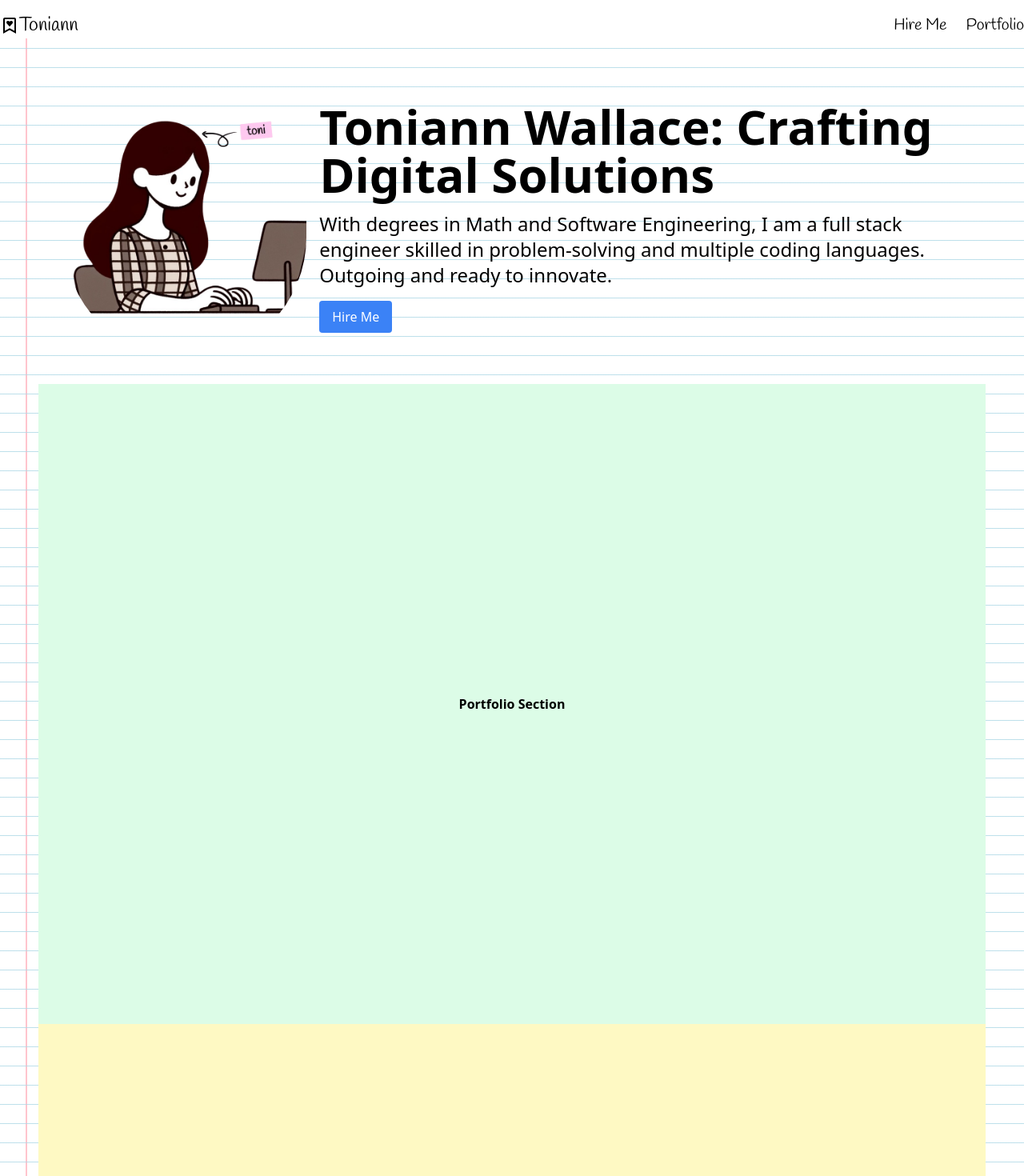
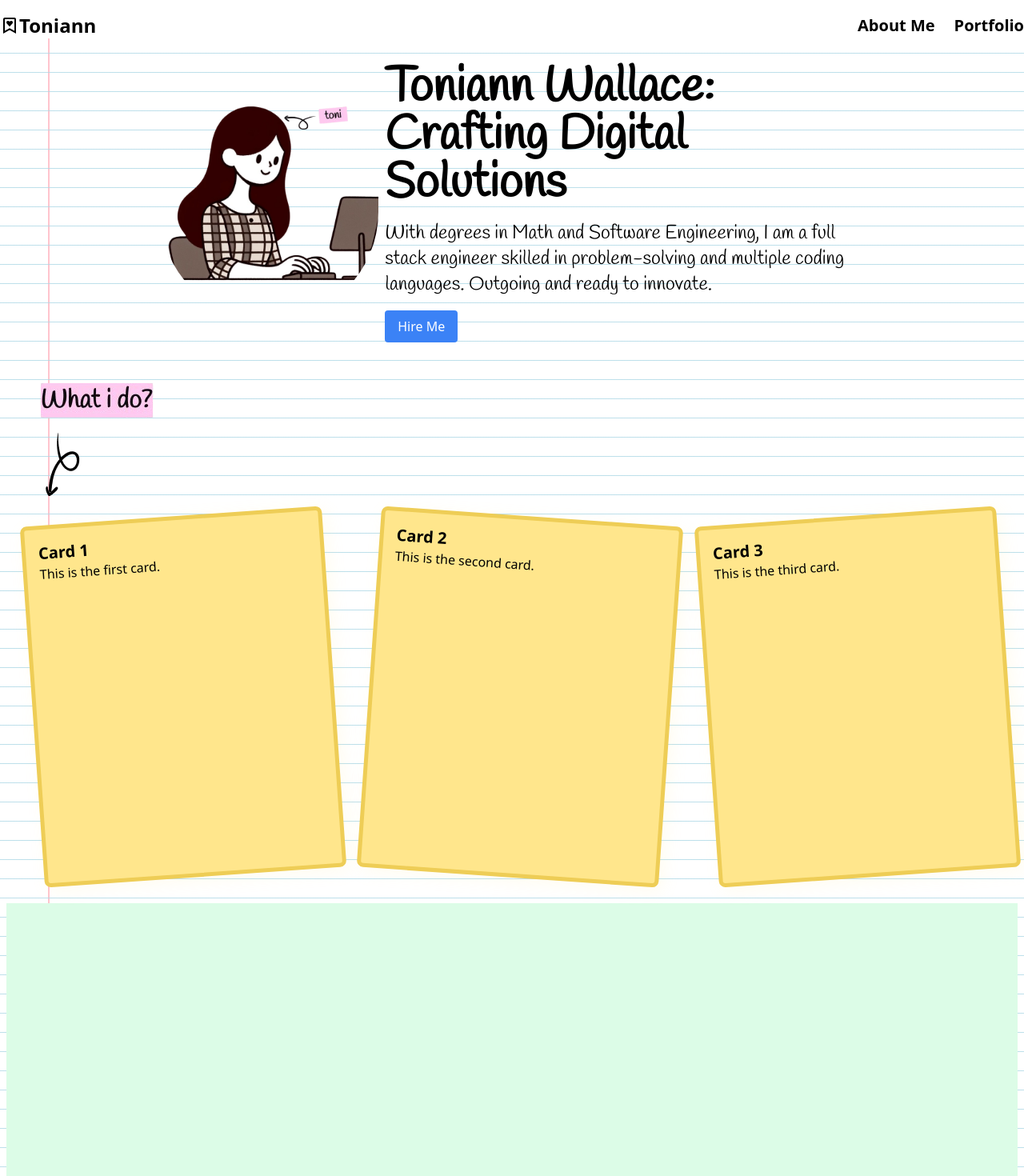
Before and after one commit to twalla13/nextjs-portfolio, a Next.js app: page / in a window 1280 px wide. Shown: the top 1470 px of the page at 80% size. Built offline with nearby package versions, Linux system fonts and the light colour scheme.

Commit message:
change red line for larger screens, add about section with cards

```diff
--- /dev/null
+++ b/src/app/components/AboutMeSection.tsx
@@ -0,0 +1,52 @@
+/* eslint-disable @next/next/no-img-element */
+import React from "react";
+const AboutMeSection = () => (
+ <section id= "about" className="flex items-center justify-center p-8">
+      <div className="grid grid-cols-1 gap-4">
+        <div className="relative flex justify-start mb-2">
+          <img
+            src="/imgs/whatido.png"
+            alt="What I do"
+            className="w-164 h-153"
+          />
+        </div>
+         <div className="grid flex-row grid-cols-1 md:grid-cols-3 gap-16">
+          <div className="relative flex-shrink-0 w-[377.67px] h-[452px]" style={{ transform: 'rotate(-4deg)' }}>
+            <div className="p-4 h-full" style={{
+              backgroundColor: '#FFE68C',
+              borderRadius: '8px',
+              border: '5px solid #EECD56',
+              boxShadow: '5px 5px 20px 0px rgba(255, 230, 140, 0.13)'
+            }}>
+              <h3 className="text-xl font-bold">Card 1</h3>
+              <p>This is the first card.</p>
+            </div>
+          </div>
+          <div className="relative flex-shrink-0 w-[377.67px] h-[452px] " style={{ transform: 'rotate(4deg)' }}>
+            <div className="p-4 h-full" style={{
+              backgroundColor: '#FFE68C',
+              borderRadius: '8px',
+              border: '5px solid #EECD56',
+              boxShadow: '5px 5px 20px 0px rgba(255, 230, 140, 0.13)'
+            }}>
+              <h3 className="text-xl font-bold">Card 2</h3>
+              <p>This is the second card.</p>
+            </div>
+          </div>
+          <div className="relative flex-shrink-0 w-[377.67px] h-[452px]" style={{ transform: 'rotate(-4deg)' }}>
+            <div className="p-4 h-full" style={{
+              backgroundColor: '#FFE68C',
+              borderRadius: '8px',
+              border: '5px solid #EECD56',
+              boxShadow: '5px 5px 20px 0px rgba(255, 230, 140, 0.13)'
+            }}>
+              <h3 className="text-xl font-bold">Card 3</h3>
+              <p>This is the third card.</p>
+            </div>
+          </div>
+        </div>
+      </div>
+    </section>
+);
+
+export default AboutMeSection;
--- a/src/app/components/HomeSection.tsx
+++ b/src/app/components/HomeSection.tsx
@@ -2,17 +2,17 @@
 import React from 'react';
 
 const HomeSection = () => (
-  <section id="homepage" className="flex flex-col lg:flex-row items-center justify-center  p-8">
+  <section id="homepage" className="mx-auto md:mx-48 flex flex-col lg:flex-row items-center justify-center">
       <div>
         <img
           src="/imgs/homepagegirl.png"
           alt="Homepage Girl"
-          className="w-360 h-418 rounded-full"
+          className="w-90 h-105 rounded-full"
         />
       </div>
-      <div className="text-center lg:text-left lg:p-4">
-        <h1 className="text-5xl lg:text-6xl font-bold mb-4">Toniann Wallace: Crafting Digital Solutions</h1>
-        <p className="mb-4 lg:text-2xl">With degrees in Math and Software Engineering, I am a full stack engineer skilled in problem-solving and multiple coding languages. Outgoing and ready to innovate.</p>
+      <div className="text-center mt-6 lg:text-left lg:p-2">
+        <h1 className="font-display text-3xl lg:text-6xl font-bold mb-4">Toniann Wallace: Crafting Digital Solutions</h1>
+        <p className="mb-4 font-display lg:text-2xl">With degrees in Math and Software Engineering, I am a full stack engineer skilled in problem-solving and multiple coding languages. Outgoing and ready to innovate.</p>
         <button className="px-4 py-2 bg-blue-500 text-white rounded hover:bg-blue-700">Hire Me</button>
       </div>
     </section>
--- a/src/app/components/NavBar.tsx
+++ b/src/app/components/NavBar.tsx
@@ -3,15 +3,15 @@ import { BiBookmarkHeart } from "react-icons/bi";
 
 const NavBar = () => {
   return (
-    <nav className=" mx-10 lg:mx-auto mt-4 bg-white mb-0">
+    <nav className="mb-0 mx-10 lg:mx-auto mt-4 bg-white">
       <div className="container mx-auto flex justify-between items-center">
          <Link href= "#home"><div className="flex items-center space-x-0">
-         <BiBookmarkHeart className="text-black text-2xl" />
-          <div className="text-black text-2xl font-display">Toniann</div>
+          <BiBookmarkHeart className="text-black text-2xl" />
+          <div className="text-black text-2xl font-semibold">Toniann</div>
         </div></Link>
         <div className="flex space-x-6">
-          <div className="text-black text-xl font-display"><Link href= "#contact">Hire Me</Link></div>
-          <div className="text-black text-xl font-display"><Link href="#portfolio">Portfolio</Link></div>
+          <div className="text-black text-xl font-semibold"><Link href= "#about">About Me</Link></div>
+          <div className="text-black text-xl font-semibold"><Link href="#portfolio">Portfolio</Link></div>
         </div>
       </div>
     </nav>
--- a/src/app/globals.css
+++ b/src/app/globals.css
@@ -15,4 +15,13 @@
         background-position: 0 12px, 32px 0;
         /* position the horizontal and vertical lines */
     }
+
+@media (min-width: 1024px) {
+
+    /* For larger screens */
+    .bg-college-ruled {
+        background-position: 0 18px, 60px 0;
+        /* Move the red line more inward */
+    }
 }
+}
--- a/src/app/page.tsx
+++ b/src/app/page.tsx
@@ -2,12 +2,14 @@ import Image from 'next/image'
 import PortfolioSection from './components/PortfolioSection'
 import HireMeSection from './components/HireMeSection'
 import HomeSection from './components/HomeSection'
+import AboutMeSection from './components/AboutMeSection'
 
 export default function Home() {
   return (
-    <div className="min-h-screen bg-college-ruled grid grid-cols-1 gap-4">
-       <main className="p-4 mx-8"> {/* Use mx-8 to align content with the vertical line */}
+    <div className="min-h-screen bg-college-ruled">
+       <main className="container mx-auto px-4 lg:px-2" > {/* Use mx-8 to align content with the vertical line */}
         <HomeSection />
+        <AboutMeSection />
         <PortfolioSection />
         <HireMeSection />
         </main>
```
Also changed, not shown: public/imgs/whatido.png (added).
